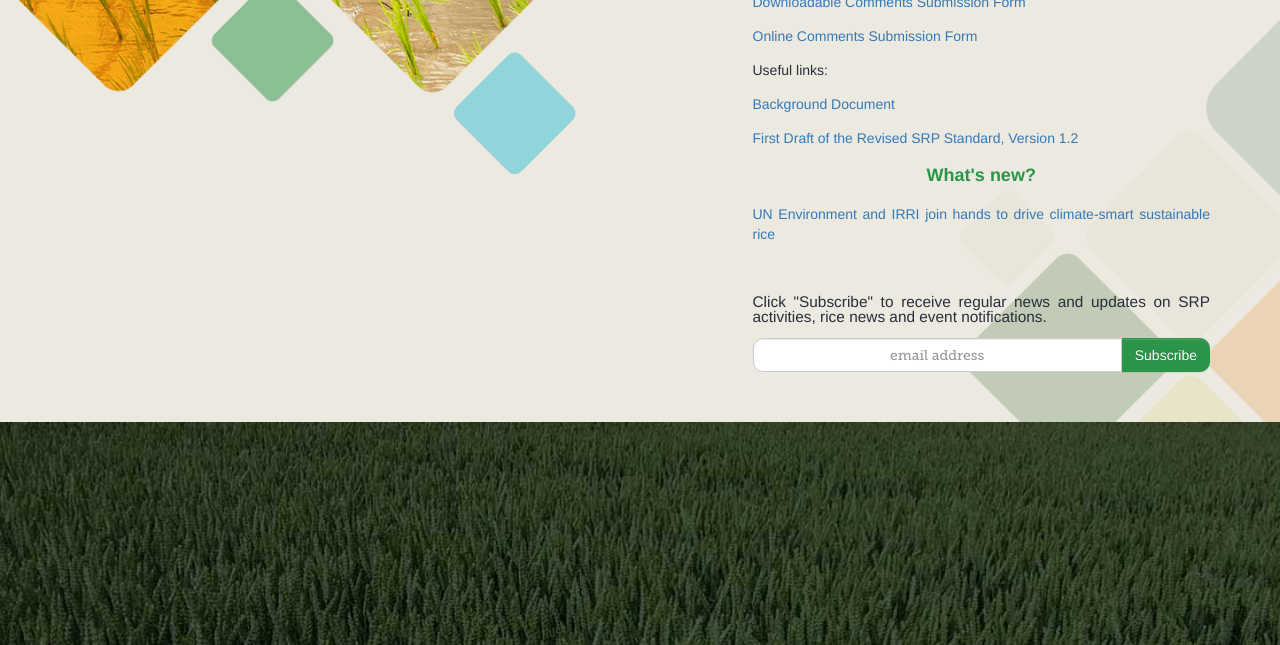
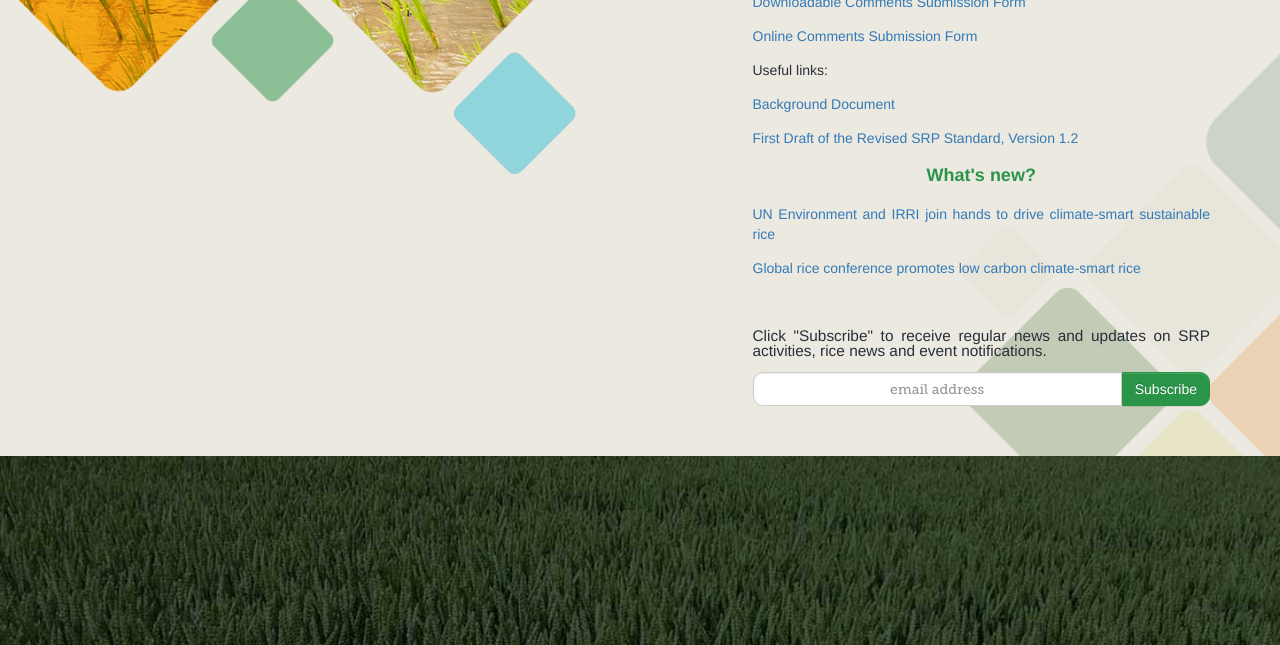
Before and after one commit to sustainablericeplatform/sustainablericeplatform.github.io, a Jekyll site: the page built from index.html, in a window 1280 px wide and 900 px high, scrolled down 969 px, cut to the strip 0-645 px from the top of the window. Built offline with Jekyll 4.4.1, drawn with Linux system fonts in a browser that asks for light colours.

Commit message:
Update index.html

```diff
--- a/index.html
+++ b/index.html
@@ -36,6 +36,7 @@ layout: default
                 <p><a href="/assets/docs/SRP Standard_Version 1.2_Sep 15.pdf" target="_blank">First Draft of the Revised SRP Standard, Version 1.2</a></p>
                 <h2 class="green">What's new?</h2>
                 <p><a href="http://www.unep.org/newscentre/un-environment-and-irri-join-hands-drive-climate-smart-sustainable-rice" target="_blank">UN Environment and IRRI join hands to drive climate-smart sustainable rice</a></p>
+                <p><a href="http://www.world-grain.com/articles/news_home/World_Grain_News/2017/10/Global_rice_conference_promote.aspx?ID=%7B4F1F5F83-4DA1-44C9-AA2F-67E2598CCD6D%7D" target="_blank">Global rice conference promotes low carbon climate-smart rice</a></p>
                 <!--<p><a href="/assets/docs/Updated Background, Programme and Registration Form for the SRP Training Strategy Workshop 3-4 May 2017.pdf" target="_blank">Sustainable Rice Platform Training Strategy Workshop, 3-4 May 2017 (International Rice Research Institute, Los Banos, Philippines)</a></p>
                 <p><a href="/assets/docs/Registration Form_Sustainable Rice Platform Training Strategy Workshop 2017.pdf" target="_blank">REGISTRATION FORM</a></p>
                 <p><a href="/assets/docs/Online Participation Guidelines - SRP Training Strategy Workshop 3-4 May 2017.pdf" target="_blank">ONLINE PARTICIPATION GUIDELINES</a></p>
```
